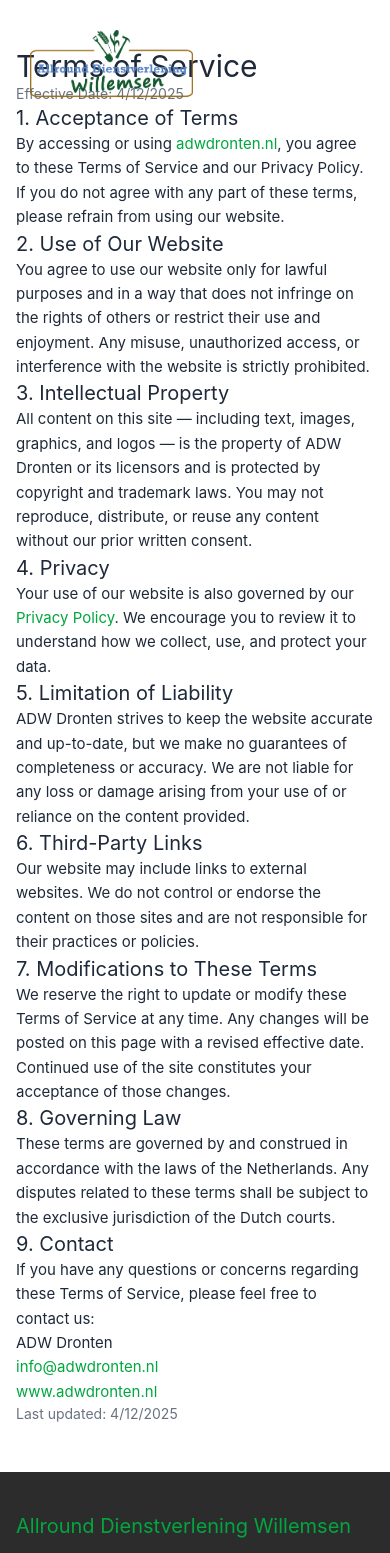
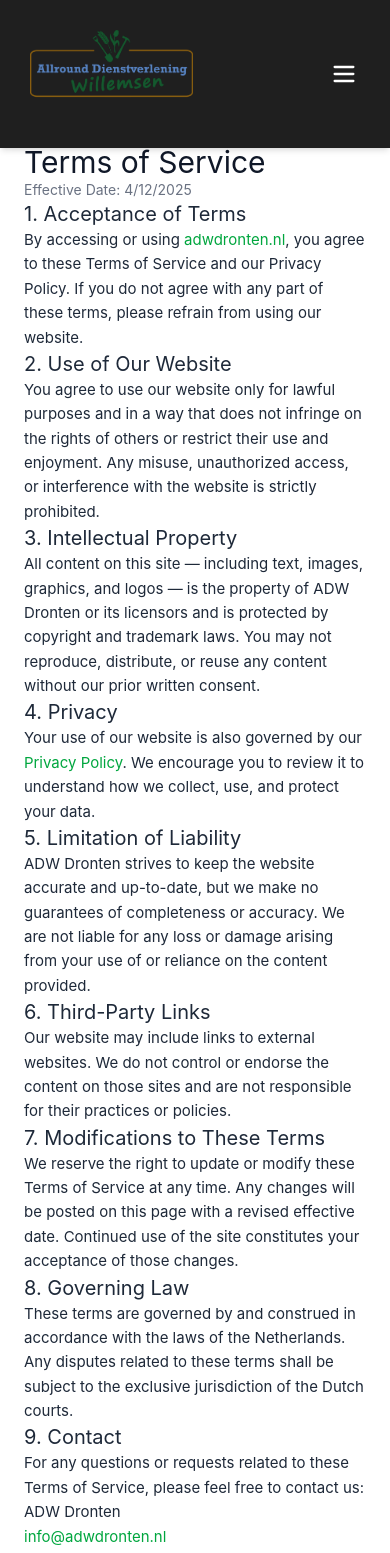
Before and after one commit to MyrtheRosa/Casus_2, a Vue app in the folder VueADW/: page /TermsOfService in a window 390 px wide. Shown: the top 1553 px of the page. Built offline with nearby package versions, Linux system fonts and the light colour scheme.

Commit message:
privacy en TOS responsive

```diff
--- a/VueADW/src/pages/ContactPage.vue
+++ b/VueADW/src/pages/ContactPage.vue
@@ -12,16 +12,6 @@
   <div class="relative bg-white min-h-screen">
     <!-- Navbar solid/antraciet -->
     <Navbar :solid="true" />
-
-    <!-- Background Blob -->
-    <div class="absolute inset-x-0 -top-40 -z-10 transform-gpu overflow-hidden blur-3xl sm:-top-80"
-         aria-hidden="true">
-      <div class="relative left-[calc(50%+3rem)] aspect-[1155/678] w-[36.125rem] -translate-x-1/2
-                  bg-gradient-to-tr from-[#16a34a] to-[#06b6d4] opacity-30 sm:left-[calc(50%+36rem)] sm:w-[72.1875rem]"
-           style="clip-path: polygon(74.1% 44.1%, 100% 61.6%, 97.5% 26.9%, 85.5% 0.1%, 80.7% 2%, 72.5% 32.5%, 60.2% 62.4%,
-                  52.4% 68.1%, 47.5% 58.3%, 45.2% 34.5%, 27.5% 76.7%, 0.1% 64.9%, 17.9% 100%, 27.6% 76.8%, 76.1% 97.7%, 74.1% 44.1%)">
-      </div>
-    </div>
 
     <main class="pt-36 lg:pt-44 px-6 lg:px-16 max-w-7xl mx-auto">
       <div class="mx-auto max-w-7xl grid grid-cols-1 lg:grid-cols-2 gap-16 items-start">
@@ -94,7 +84,7 @@
               </label>
             </div>
 
-            <div class="sm:col-span-2 m-3">
+            <div class="sm:col-span-2">
               <button type="submit"
                       class="w-full rounded-md bg-green-600 px-4 py-3 text-sm font-semibold text-white shadow-sm hover:bg-green-500 focus-visible:outline-2 focus-visible:outline-offset-2 focus-visible:outline-green-600">
                 Verstuur bericht
--- a/VueADW/src/pages/PrivacyPolicy.vue
+++ b/VueADW/src/pages/PrivacyPolicy.vue
@@ -1,7 +1,17 @@
+<script setup>
+import Navbar from '@/components/Navbar.vue'
+
+const lastUpdated = new Date().toLocaleDateString()
+</script>
+
 <template>
-  <div class="max-w-4xl mx-auto px-4 py-12 text-gray-800 leading-relaxed">
-    <h1 class="text-3xl font-bold mb-6">Privacy Policy</h1>
-    <p class="mb-4 text-sm text-gray-500">Effective Date: {{ lastUpdated }}</p>
+  <div class="relative bg-white min-h-screen">
+    <!-- Navbar solid -->
+    <Navbar :solid="true" />
+
+    <main class="pt-36 lg:pt-44 px-6 lg:px-16 max-w-7xl mx-auto">
+      <h1 class="text-3xl sm:text-4xl font-bold mb-6 text-gray-900">Privacy Policy</h1>
+      <p class="mb-6 text-sm text-gray-500">Effective Date: {{ lastUpdated }}</p>
 
       <section class="mb-8">
         <h2 class="text-xl font-semibold mb-2">1. Introduction</h2>
@@ -12,9 +22,7 @@
 
       <section class="mb-8">
         <h2 class="text-xl font-semibold mb-2">2. Information We Collect</h2>
-      <p>
-        We may collect the following types of personal data:
-      </p>
+        <p>We may collect the following types of personal data:</p>
         <ul class="list-disc list-inside mt-2 space-y-1">
           <li><strong>Contact details:</strong> such as name, email address, and phone number.</li>
           <li><strong>Technical data:</strong> including IP address, browser type, and site usage statistics.</li>
@@ -25,9 +33,6 @@
 
       <section class="mb-8">
         <h2 class="text-xl font-semibold mb-2">3. How We Use Your Data</h2>
-      <p>
-        We use your data to:
-      </p>
         <ul class="list-disc list-inside mt-2 space-y-1">
           <li>Respond to inquiries and provide customer service.</li>
           <li>Improve our website and services.</li>
@@ -52,9 +57,6 @@
 
       <section class="mb-8">
         <h2 class="text-xl font-semibold mb-2">6. Your Rights</h2>
-      <p>
-        Under the GDPR, you have the right to:
-      </p>
         <ul class="list-disc list-inside mt-2 space-y-1">
           <li>Access, correct, or delete your personal data.</li>
           <li>Object to or restrict certain processing activities.</li>
@@ -82,9 +84,7 @@
 
       <section class="mb-8">
         <h2 class="text-xl font-semibold mb-2">9. Contact</h2>
-      <p>
-        For any questions or requests related to this policy, feel free to contact us:
-      </p>
+        <p>For any questions or requests related to this policy, feel free to contact us:</p>
         <p class="mt-2">
           <strong>ADW Dronten</strong><br />
           <a href="mailto:info@adwdronten.nl" class="text-green-600 hover:underline">info@adwdronten.nl</a><br />
@@ -95,9 +95,6 @@
       <p class="mt-10 text-sm text-gray-500">
         Last updated: {{ lastUpdated }}
       </p>
+    </main>
   </div>
 </template>
-
-<script setup>
-const lastUpdated = new Date().toLocaleDateString()
-</script>
--- a/VueADW/src/pages/TermsOfService.vue
+++ b/VueADW/src/pages/TermsOfService.vue
@@ -1,7 +1,17 @@
+<script setup>
+import Navbar from '@/components/Navbar.vue'
+
+const effectiveDate = new Date().toLocaleDateString()
+</script>
+
 <template>
-  <div class="max-w-4xl mx-auto px-4 py-12 text-gray-800 leading-relaxed">
-    <h1 class="text-3xl font-bold mb-6">Terms of Service</h1>
-    <p class="mb-4 text-sm text-gray-500">Effective Date: {{ effectiveDate }}</p>
+  <div class="relative bg-white min-h-screen">
+    <!-- Navbar solid -->
+    <Navbar :solid="true" />
+
+    <main class="pt-36 lg:pt-44 px-6 lg:px-16 max-w-7xl mx-auto text-gray-800 leading-relaxed">
+      <h1 class="text-3xl sm:text-4xl font-bold mb-6 text-gray-900">Terms of Service</h1>
+      <p class="mb-6 text-sm text-gray-500">Effective Date: {{ effectiveDate }}</p>
 
       <section class="mb-8">
         <h2 class="text-xl font-semibold mb-2">1. Acceptance of Terms</h2>
@@ -65,9 +75,7 @@
 
       <section class="mb-8">
         <h2 class="text-xl font-semibold mb-2">9. Contact</h2>
-      <p>
-        If you have any questions or concerns regarding these Terms of Service, please feel free to contact us:
-      </p>
+        <p>For any questions or requests related to these Terms of Service, please feel free to contact us:</p>
         <p class="mt-2">
           <strong>ADW Dronten</strong><br />
           <a href="mailto:info@adwdronten.nl" class="text-green-600 hover:underline">info@adwdronten.nl</a><br />
@@ -78,9 +86,6 @@
       <p class="mt-10 text-sm text-gray-500">
         Last updated: {{ effectiveDate }}
       </p>
+    </main>
   </div>
 </template>
-
-<script setup>
-const effectiveDate = new Date().toLocaleDateString()
-</script>
```
Lines whose indentation alone changed are shown as unchanged.
